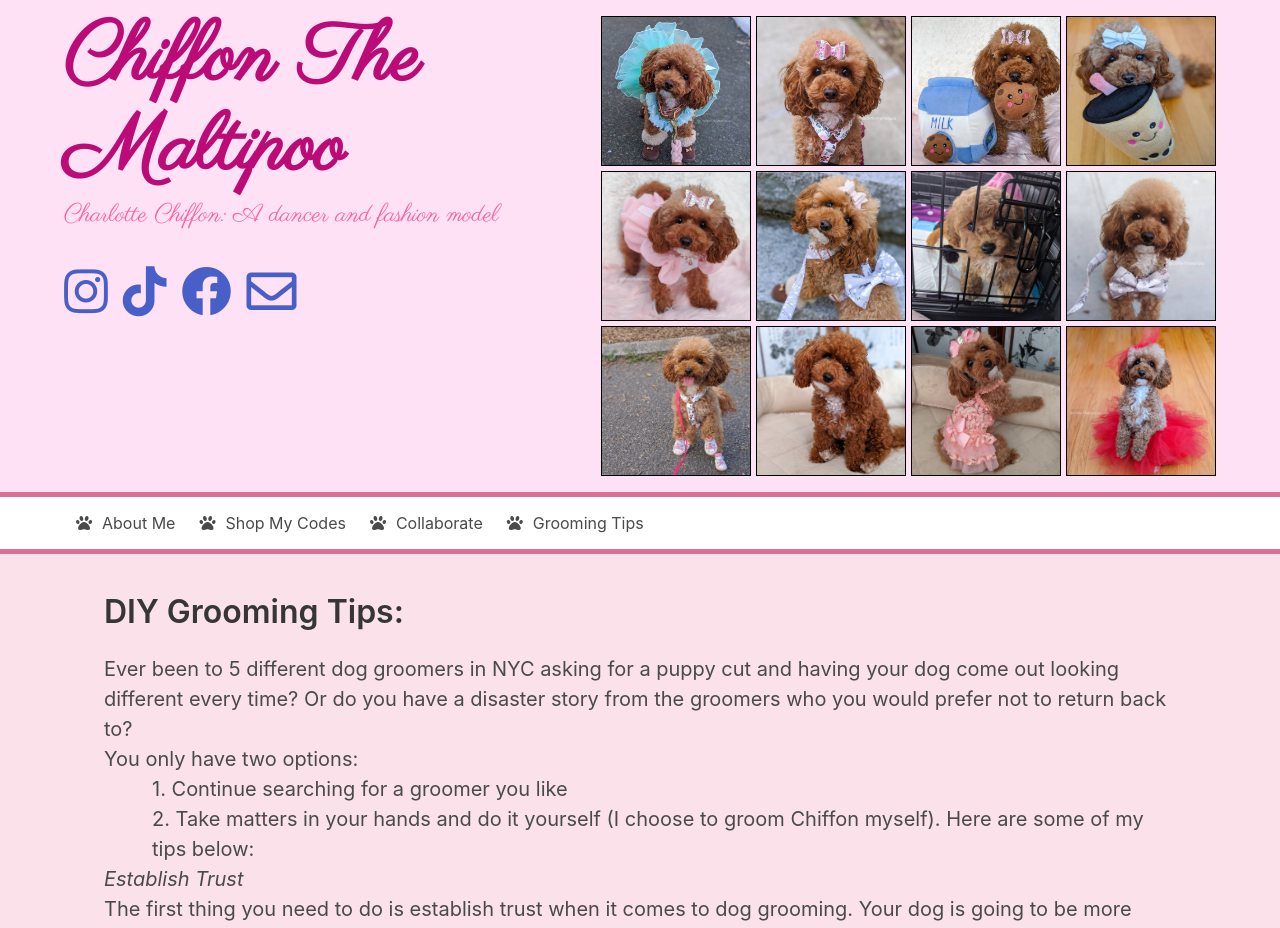
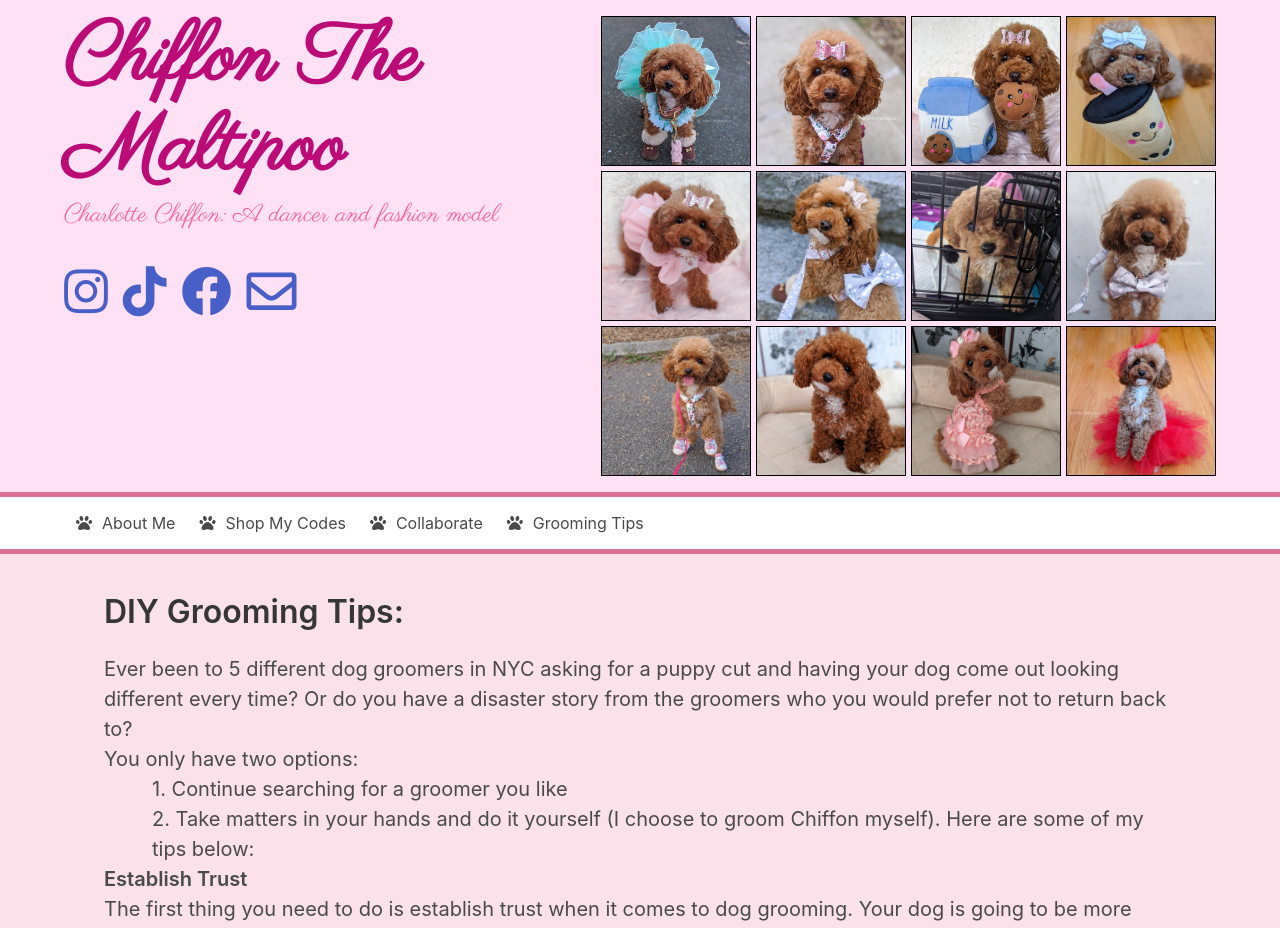
Before and after one commit to TechieQian/chiffon, a React (Create React App) app: page /grooming in a window 1280 px wide. Shown: the top 928 px of the page. Built offline with nearby package versions, Linux system fonts and the light colour scheme.

Commit message:
editing grooming

```diff
--- a/src/body/Grooming.tsx
+++ b/src/body/Grooming.tsx
@@ -9,7 +9,7 @@ function Grooming(props : any) {
 <p>You only have two options:</p>
 <p className="pl-6">1. Continue searching for a groomer you like</p>
 <p className="pl-6">2. Take matters in your hands and do it yourself (I choose to groom Chiffon myself). Here are some of my tips below:</p>
-<p className="is-italic">Establish Trust</p>
+<p className="is-italic; has-text-weight-semibold" >Establish Trust</p>
 <p>The first thing you need to do is establish trust when it comes to dog grooming. Your dog is going to be more comfortable around you versus its groomer, so you have an advantage already. Your dog needs to know that whatever you do, it is not going to hurt and it will not be scary. Once Chiffon realized I wasn’t going to ruin her perfect hair (or hurt her), she began to relax and will now even fall asleep during the grooming session.</p>
 <p>Your body language is also super important. Dogs are so smart, they will sense right away if you are tense or nervous and this will make them more nervous as well. I use treats for positive reinforcement and introduce things slowly. If you're having trouble and your dog is scared, take a look at the tips at the end of the article.</p>
 <p></p>
```
